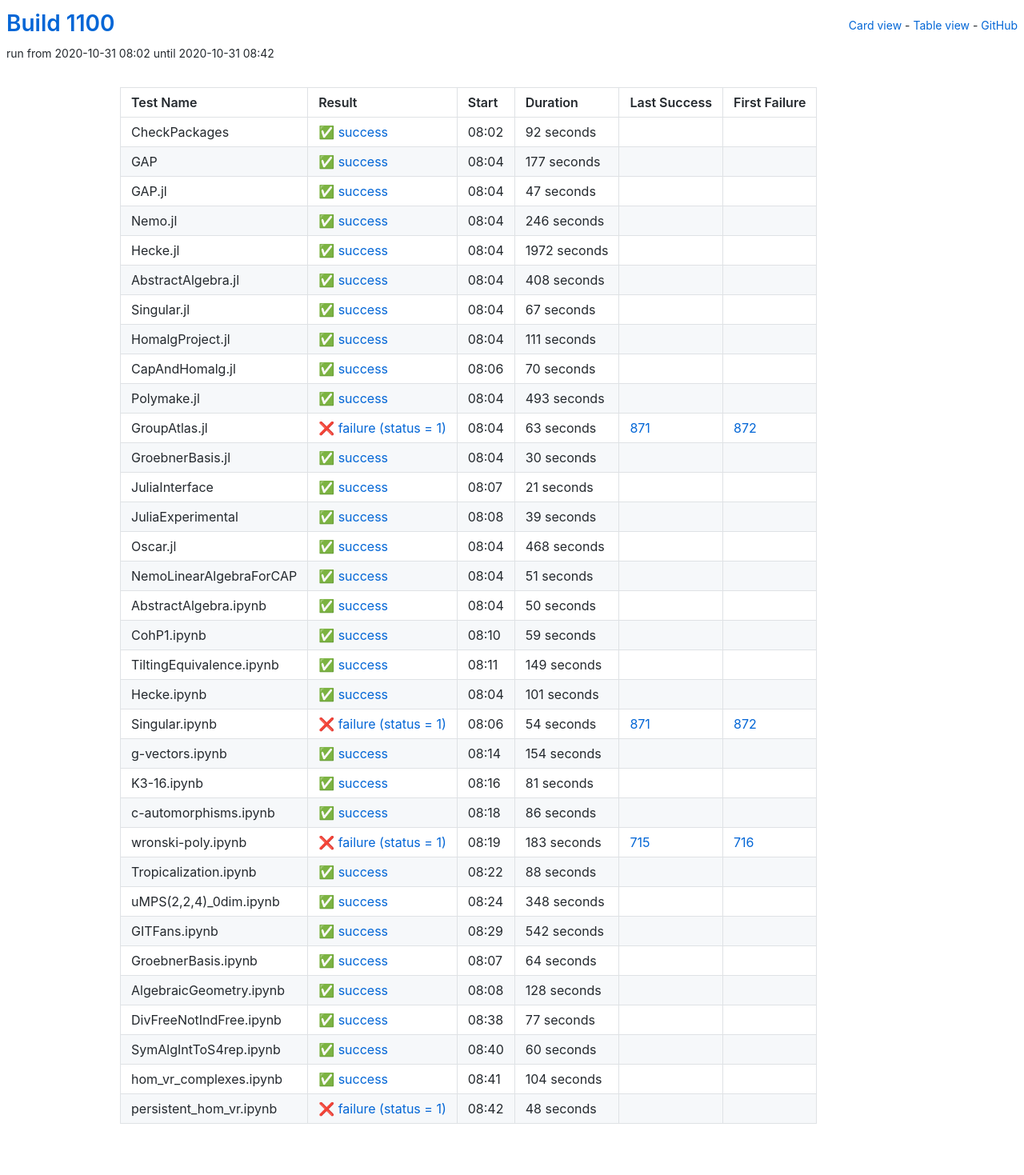
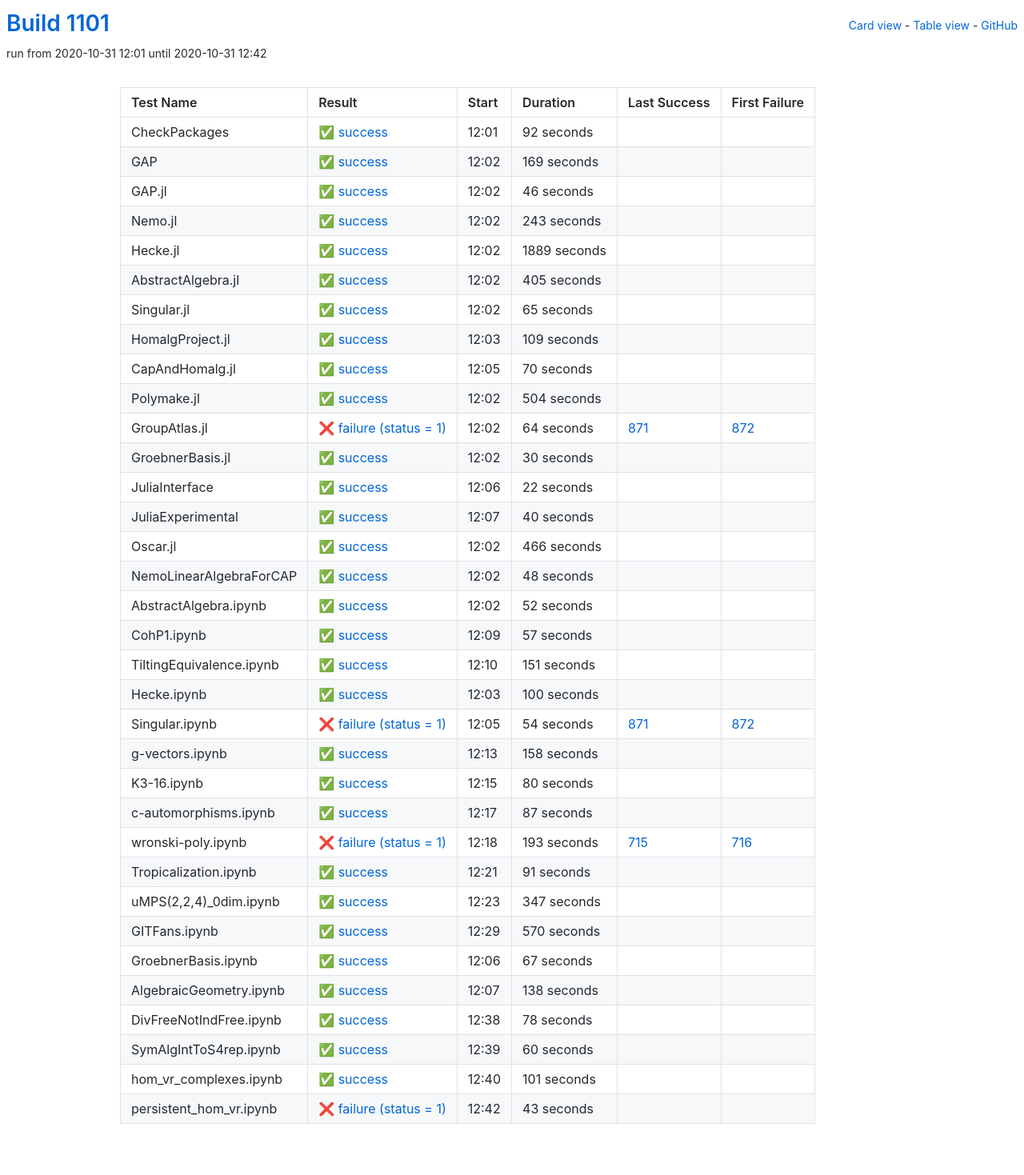
Before and after one commit to oscar-system/oscar-ci-status-stable, a Jekyll site: the page built from table.html, in a window 1280 px wide. Shown: the whole page at 80% size. Built offline with Jekyll 4.4.1, drawn with Linux system fonts in a browser that asks for light colours.

Commit message:
Build #1101

```diff
--- a/_data/ci.yml
+++ b/_data/ci.yml
@@ -1,6 +1,6 @@
 ---
-build: 1100
-build_url: https://oscarci.mathematik.uni-kl.de/job/oscar-stable/1100/
+build: 1101
+build_url: https://oscarci.mathematik.uni-kl.de/job/oscar-stable/1101/
 job: oscar-stable
 organization: oscar-system
 repo: oscar-ci-status-stable
@@ -8,8 +8,8 @@ repourl: https://github.com/oscar-system/oscar-ci-status-stable
 tests:
 - name: CheckPackages
   id: checkpackages
-  log: https://oscarci.mathematik.uni-kl.de/job/oscar-stable/1100/artifact/logs/build-1100/CheckPackages.log
-  start: 2020-10-31 08:02
+  log: https://oscarci.mathematik.uni-kl.de/job/oscar-stable/1101/artifact/logs/build-1101/CheckPackages.log
+  start: 2020-10-31 12:01
   success: true
   exitcode: 0
   status: success
@@ -20,92 +20,92 @@ tests:
   first_failure_url:
 - name: GAP
   id: gap
-  log: https://oscarci.mathematik.uni-kl.de/job/oscar-stable/1100/artifact/logs/build-1100/GAP.log
-  start: 2020-10-31 08:04
+  log: https://oscarci.mathematik.uni-kl.de/job/oscar-stable/1101/artifact/logs/build-1101/GAP.log
+  start: 2020-10-31 12:02
   success: true
   exitcode: 0
   status: success
-  duration: 177
+  duration: 169
   last_success: false
   last_success_url:
   first_failure: false
   first_failure_url:
 - name: GAP.jl
   id: gap-jl
-  log: https://oscarci.mathematik.uni-kl.de/job/oscar-stable/1100/artifact/logs/build-1100/GAP.jl.log
-  start: 2020-10-31 08:04
+  log: https://oscarci.mathematik.uni-kl.de/job/oscar-stable/1101/artifact/logs/build-1101/GAP.jl.log
+  start: 2020-10-31 12:02
   success: true
   exitcode: 0
   status: success
-  duration: 47
+  duration: 46
   last_success: false
   last_success_url:
   first_failure: false
   first_failure_url:
 - name: Nemo.jl
   id: nemo-jl
-  log: https://oscarci.mathematik.uni-kl.de/job/oscar-stable/1100/artifact/logs/build-1100/Nemo.jl.log
-  start: 2020-10-31 08:04
+  log: https://oscarci.mathematik.uni-kl.de/job/oscar-stable/1101/artifact/logs/build-1101/Nemo.jl.log
+  start: 2020-10-31 12:02
   success: true
   exitcode: 0
   status: success
-  duration: 246
+  duration: 243
   last_success: false
   last_success_url:
   first_failure: false
   first_failure_url:
 - name: Hecke.jl
   id: hecke-jl
-  log: https://oscarci.mathematik.uni-kl.de/job/oscar-stable/1100/artifact/logs/build-1100/Hecke.jl.log
-  start: 2020-10-31 08:04
+  log: https://oscarci.mathematik.uni-kl.de/job/oscar-stable/1101/artifact/logs/build-1101/Hecke.jl.log
+  start: 2020-10-31 12:02
   success: true
   exitcode: 0
   status: success
-  duration: 1972
+  duration: 1889
   last_success: false
   last_success_url:
   first_failure: false
   first_failure_url:
 - name: AbstractAlgebra.jl
   id: abstractalgebra-jl
-  log: https://oscarci.mathematik.uni-kl.de/job/oscar-stable/1100/artifact/logs/build-1100/AbstractAlgebra.jl.log
-  start: 2020-10-31 08:04
+  log: https://oscarci.mathematik.uni-kl.de/job/oscar-stable/1101/artifact/logs/build-1101/AbstractAlgebra.jl.log
+  start: 2020-10-31 12:02
   success: true
   exitcode: 0
   status: success
-  duration: 408
+  duration: 405
   last_success: false
   last_success_url:
   first_failure: false
   first_failure_url:
 - name: Singular.jl
   id: singular-jl
-  log: https://oscarci.mathematik.uni-kl.de/job/oscar-stable/1100/artifact/logs/build-1100/Singular.jl.log
-  start: 2020-10-31 08:04
+  log: https://oscarci.mathematik.uni-kl.de/job/oscar-stable/1101/artifact/logs/build-1101/Singular.jl.log
+  start: 2020-10-31 12:02
   success: true
   exitcode: 0
   status: success
-  duration: 67
+  duration: 65
   last_success: false
   last_success_url:
   first_failure: false
   first_failure_url:
 - name: HomalgProject.jl
   id: homalgproject-jl
-  log: https://oscarci.mathematik.uni-kl.de/job/oscar-stable/1100/artifact/logs/build-1100/HomalgProject.jl.log
-  start: 2020-10-31 08:04
+  log: https://oscarci.mathematik.uni-kl.de/job/oscar-stable/1101/artifact/logs/build-1101/HomalgProject.jl.log
+  start: 2020-10-31 12:03
   success: true
   exitcode: 0
   status: success
-  duration: 111
+  duration: 109
   last_success: false
   last_success_url:
   first_failure: false
   first_failure_url:
 - name: CapAndHomalg.jl
   id: capandhomalg-jl
-  log: https://oscarci.mathematik.uni-kl.de/job/oscar-stable/1100/artifact/logs/build-1100/CapAndHomalg.jl.log
-  start: 2020-10-31 08:06
+  log: https://oscarci.mathematik.uni-kl.de/job/oscar-stable/1101/artifact/logs/build-1101/CapAndHomalg.jl.log
+  start: 2020-10-31 12:05
   success: true
   exitcode: 0
   status: success
@@ -116,32 +116,32 @@ tests:
   first_failure_url:
 - name: Polymake.jl
   id: polymake-jl
-  log: https://oscarci.mathematik.uni-kl.de/job/oscar-stable/1100/artifact/logs/build-1100/Polymake.jl.log
-  start: 2020-10-31 08:04
+  log: https://oscarci.mathematik.uni-kl.de/job/oscar-stable/1101/artifact/logs/build-1101/Polymake.jl.log
+  start: 2020-10-31 12:02
   success: true
   exitcode: 0
   status: success
-  duration: 493
+  duration: 504
   last_success: false
   last_success_url:
   first_failure: false
   first_failure_url:
 - name: GroupAtlas.jl
   id: groupatlas-jl
-  log: https://oscarci.mathematik.uni-kl.de/job/oscar-stable/1100/artifact/logs/build-1100/GroupAtlas.jl.log
-  start: 2020-10-31 08:04
+  log: https://oscarci.mathematik.uni-kl.de/job/oscar-stable/1101/artifact/logs/build-1101/GroupAtlas.jl.log
+  start: 2020-10-31 12:02
   success: false
   exitcode: 1
   status: failure
-  duration: 63
+  duration: 64
   last_success: 871
   last_success_url: https://oscarci.mathematik.uni-kl.de/job/oscar-stable/871/
   first_failure: 872
   first_failure_url: https://oscarci.mathematik.uni-kl.de/job/oscar-stable/872/
 - name: GroebnerBasis.jl
   id: groebnerbasis-jl
-  log: https://oscarci.mathematik.uni-kl.de/job/oscar-stable/1100/artifact/logs/build-1100/GroebnerBasis.jl.log
-  start: 2020-10-31 08:04
+  log: https://oscarci.mathematik.uni-kl.de/job/oscar-stable/1101/artifact/logs/build-1101/GroebnerBasis.jl.log
+  start: 2020-10-31 12:02
   success: true
   exitcode: 0
   status: success
@@ -152,104 +152,104 @@ tests:
   first_failure_url:
 - name: JuliaInterface
   id: juliainterface
-  log: https://oscarci.mathematik.uni-kl.de/job/oscar-stable/1100/artifact/logs/build-1100/JuliaInterface.log
-  start: 2020-10-31 08:07
+  log: https://oscarci.mathematik.uni-kl.de/job/oscar-stable/1101/artifact/logs/build-1101/JuliaInterface.log
+  start: 2020-10-31 12:06
   success: true
   exitcode: 0
   status: success
-  duration: 21
+  duration: 22
   last_success: false
   last_success_url:
   first_failure: false
   first_failure_url:
 - name: JuliaExperimental
   id: juliaexperimental
-  log: https://oscarci.mathematik.uni-kl.de/job/oscar-stable/1100/artifact/logs/build-1100/JuliaExperimental.log
-  start: 2020-10-31 08:08
+  log: https://oscarci.mathematik.uni-kl.de/job/oscar-stable/1101/artifact/logs/build-1101/JuliaExperimental.log
+  start: 2020-10-31 12:07
   success: true
   exitcode: 0
   status: success
-  duration: 39
+  duration: 40
   last_success: false
   last_success_url:
   first_failure: false
   first_failure_url:
 - name: Oscar.jl
   id: oscar-jl
-  log: https://oscarci.mathematik.uni-kl.de/job/oscar-stable/1100/artifact/logs/build-1100/Oscar.jl.log
-  start: 2020-10-31 08:04
+  log: https://oscarci.mathematik.uni-kl.de/job/oscar-stable/1101/artifact/logs/build-1101/Oscar.jl.log
+  start: 2020-10-31 12:02
   success: true
   exitcode: 0
   status: success
-  duration: 468
+  duration: 466
   last_success: false
   last_success_url:
   first_failure: false
   first_failure_url:
 - name: NemoLinearAlgebraForCAP
   id: nemolinearalgebraforcap
-  log: https://oscarci.mathematik.uni-kl.de/job/oscar-stable/1100/artifact/logs/build-1100/NemoLinearAlgebraForCAP.log
-  start: 2020-10-31 08:04
+  log: https://oscarci.mathematik.uni-kl.de/job/oscar-stable/1101/artifact/logs/build-1101/NemoLinearAlgebraForCAP.log
+  start: 2020-10-31 12:02
   success: true
   exitcode: 0
   status: success
-  duration: 51
+  duration: 48
   last_success: false
   last_success_url:
   first_failure: false
   first_failure_url:
 - name: AbstractAlgebra.ipynb
   id: abstractalgebra-ipynb
-  log: https://oscarci.mathematik.uni-kl.de/job/oscar-stable/1100/artifact/logs/build-1100/AbstractAlgebra.ipynb.log
-  start: 2020-10-31 08:04
+  log: https://oscarci.mathematik.uni-kl.de/job/oscar-stable/1101/artifact/logs/build-1101/AbstractAlgebra.ipynb.log
+  start: 2020-10-31 12:02
   success: true
   exitcode: 0
   status: success
-  duration: 50
+  duration: 52
   last_success: false
   last_success_url:
   first_failure: false
   first_failure_url:
 - name: CohP1.ipynb
   id: cohp1-ipynb
-  log: https://oscarci.mathematik.uni-kl.de/job/oscar-stable/1100/artifact/logs/build-1100/CohP1.ipynb.log
-  start: 2020-10-31 08:10
+  log: https://oscarci.mathematik.uni-kl.de/job/oscar-stable/1101/artifact/logs/build-1101/CohP1.ipynb.log
+  start: 2020-10-31 12:09
   success: true
   exitcode: 0
   status: success
-  duration: 59
+  duration: 57
   last_success: false
   last_success_url:
   first_failure: false
   first_failure_url:
 - name: TiltingEquivalence.ipynb
   id: tiltingequivalence-ipynb
-  log: https://oscarci.mathematik.uni-kl.de/job/oscar-stable/1100/artifact/logs/build-1100/TiltingEquivalence.ipynb.log
-  start: 2020-10-31 08:11
+  log: https://oscarci.mathematik.uni-kl.de/job/oscar-stable/1101/artifact/logs/build-1101/TiltingEquivalence.ipynb.log
+  start: 2020-10-31 12:10
   success: true
   exitcode: 0
   status: success
-  duration: 149
+  duration: 151
   last_success: false
   last_success_url:
   first_failure: false
   first_failure_url:
 - name: Hecke.ipynb
   id: hecke-ipynb
-  log: https://oscarci.mathematik.uni-kl.de/job/oscar-stable/1100/artifact/logs/build-1100/Hecke.ipynb.log
-  start: 2020-10-31 08:04
+  log: https://oscarci.mathematik.uni-kl.de/job/oscar-stable/1101/artifact/logs/build-1101/Hecke.ipynb.log
+  start: 2020-10-31 12:03
   success: true
   exitcode: 0
   status: success
-  duration: 101
+  duration: 100
   last_success: false
   last_success_url:
   first_failure: false
   first_failure_url:
 - name: Singular.ipynb
   id: singular-ipynb
-  log: https://oscarci.mathematik.uni-kl.de/job/oscar-stable/1100/artifact/logs/build-1100/Singular.ipynb.log
-  start: 2020-10-31 08:06
+  log: https://oscarci.mathematik.uni-kl.de/job/oscar-stable/1101/artifact/logs/build-1101/Singular.ipynb.log
+  start: 2020-10-31 12:05
   success: false
   exitcode: 1
   status: failure
@@ -260,128 +260,128 @@ tests:
   first_failure_url: https://oscarci.mathematik.uni-kl.de/job/oscar-stable/872/
 - name: g-vectors.ipynb
   id: g-vectors-ipynb
-  log: https://oscarci.mathematik.uni-kl.de/job/oscar-stable/1100/artifact/logs/build-1100/g-vectors.ipynb.log
-  start: 2020-10-31 08:14
+  log: https://oscarci.mathematik.uni-kl.de/job/oscar-stable/1101/artifact/logs/build-1101/g-vectors.ipynb.log
+  start: 2020-10-31 12:13
   success: true
   exitcode: 0
   status: success
-  duration: 154
+  duration: 158
   last_success: false
   last_success_url:
   first_failure: false
   first_failure_url:
 - name: K3-16.ipynb
   id: k3-16-ipynb
-  log: https://oscarci.mathematik.uni-kl.de/job/oscar-stable/1100/artifact/logs/build-1100/K3-16.ipynb.log
-  start: 2020-10-31 08:16
+  log: https://oscarci.mathematik.uni-kl.de/job/oscar-stable/1101/artifact/logs/build-1101/K3-16.ipynb.log
+  start: 2020-10-31 12:15
   success: true
   exitcode: 0
   status: success
-  duration: 81
+  duration: 80
   last_success: false
   last_success_url:
   first_failure: false
   first_failure_url:
 - name: c-automorphisms.ipynb
   id: c-automorphisms-ipynb
-  log: https://oscarci.mathematik.uni-kl.de/job/oscar-stable/1100/artifact/logs/build-1100/c-automorphisms.ipynb.log
-  start: 2020-10-31 08:18
+  log: https://oscarci.mathematik.uni-kl.de/job/oscar-stable/1101/artifact/logs/build-1101/c-automorphisms.ipynb.log
+  start: 2020-10-31 12:17
   success: true
   exitcode: 0
   status: success
-  duration: 86
+  duration: 87
   last_success: false
   last_success_url:
   first_failure: false
   first_failure_url:
 - name: wronski-poly.ipynb
   id: wronski-poly-ipynb
-  log: https://oscarci.mathematik.uni-kl.de/job/oscar-stable/1100/artifact/logs/build-1100/wronski-poly.ipynb.log
-  start: 2020-10-31 08:19
+  log: https://oscarci.mathematik.uni-kl.de/job/oscar-stable/1101/artifact/logs/build-1101/wronski-poly.ipynb.log
+  start: 2020-10-31 12:18
   success: false
   exitcode: 1
   status: failure
-  duration: 183
+  duration: 193
   last_success: 715
   last_success_url: https://oscarci.mathematik.uni-kl.de/job/oscar-stable/715/
   first_failure: 716
   first_failure_url: https://oscarci.mathematik.uni-kl.de/job/oscar-stable/716/
 - name: Tropicalization.ipynb
   id: tropicalization-ipynb
-  log: https://oscarci.mathematik.uni-kl.de/job/oscar-stable/1100/artifact/logs/build-1100/Tropicalization.ipynb.log
-  start: 2020-10-31 08:22
+  log: https://oscarci.mathematik.uni-kl.de/job/oscar-stable/1101/artifact/logs/build-1101/Tropicalization.ipynb.log
+  start: 2020-10-31 12:21
   success: true
   exitcode: 0
   status: success
-  duration: 88
+  duration: 91
   last_success: false
   last_success_url:
   first_failure: false
   first_failure_url:
 - name: uMPS(2,2,4)_0dim.ipynb
   id: umps-2-2-4-0dim-ipynb
-  log: https://oscarci.mathematik.uni-kl.de/job/oscar-stable/1100/artifact/logs/build-1100/uMPS-2-2-4-_0dim.ipynb.log
-  start: 2020-10-31 08:24
+  log: https://oscarci.mathematik.uni-kl.de/job/oscar-stable/1101/artifact/logs/build-1101/uMPS-2-2-4-_0dim.ipynb.log
+  start: 2020-10-31 12:23
   success: true
   exitcode: 0
   status: success
-  duration: 348
+  duration: 347
   last_success: false
   last_success_url:
   first_failure: false
   first_failure_url:
 - name: GITFans.ipynb
   id: gitfans-ipynb
-  log: https://oscarci.mathematik.uni-kl.de/job/oscar-stable/1100/artifact/logs/build-1100/GITFans.ipynb.log
-  start: 2020-10-31 08:29
+  log: https://oscarci.mathematik.uni-kl.de/job/oscar-stable/1101/artifact/logs/build-1101/GITFans.ipynb.log
+  start: 2020-10-31 12:29
   success: true
   exitcode: 0
   status: success
-  duration: 542
+  duration: 570
   last_success: false
   last_success_url:
   first_failure: false
   first_failure_url:
 - name: GroebnerBasis.ipynb
   id: groebnerbasis-ipynb
-  log: https://oscarci.mathematik.uni-kl.de/job/oscar-stable/1100/artifact/logs/build-1100/GroebnerBasis.ipynb.log
-  start: 2020-10-31 08:07
+  log: https://oscarci.mathematik.uni-kl.de/job/oscar-stable/1101/artifact/logs/build-1101/GroebnerBasis.ipynb.log
+  start: 2020-10-31 12:06
   success: true
   exitcode: 0
   status: success
-  duration: 64
+  duration: 67
   last_success: false
   last_success_url:
   first_failure: false
   first_failure_url:
 - name: AlgebraicGeometry.ipynb
   id: algebraicgeometry-ipynb
-  log: https://oscarci.mathematik.uni-kl.de/job/oscar-stable/1100/artifact/logs/build-1100/AlgebraicGeometry.ipynb.log
-  start: 2020-10-31 08:08
+  log: https://oscarci.mathematik.uni-kl.de/job/oscar-stable/1101/artifact/logs/build-1101/AlgebraicGeometry.ipynb.log
+  start: 2020-10-31 12:07
   success: true
   exitcode: 0
   status: success
-  duration: 128
+  duration: 138
   last_success: false
   last_success_url:
   first_failure: false
   first_failure_url:
 - name: DivFreeNotIndFree.ipynb
   id: divfreenotindfree-ipynb
-  log: https://oscarci.mathematik.uni-kl.de/job/oscar-stable/1100/artifact/logs/build-1100/DivFreeNotIndFree.ipynb.log
-  start: 2020-10-31 08:38
+  log: https://oscarci.mathematik.uni-kl.de/job/oscar-stable/1101/artifact/logs/build-1101/DivFreeNotIndFree.ipynb.log
+  start: 2020-10-31 12:38
   success: true
   exitcode: 0
   status: success
-  duration: 77
+  duration: 78
   last_success: false
   last_success_url:
   first_failure: false
   first_failure_url:
 - name: SymAlgIntToS4rep.ipynb
   id: symalginttos4rep-ipynb
-  log: https://oscarci.mathematik.uni-kl.de/job/oscar-stable/1100/artifact/logs/build-1100/SymAlgIntToS4rep.ipynb.log
-  start: 2020-10-31 08:40
+  log: https://oscarci.mathematik.uni-kl.de/job/oscar-stable/1101/artifact/logs/build-1101/SymAlgIntToS4rep.ipynb.log
+  start: 2020-10-31 12:39
   success: true
   exitcode: 0
   status: success
@@ -392,24 +392,24 @@ tests:
   first_failure_url:
 - name: hom_vr_complexes.ipynb
   id: hom-vr-complexes-ipynb
-  log: https://oscarci.mathematik.uni-kl.de/job/oscar-stable/1100/artifact/logs/build-1100/hom_vr_complexes.ipynb.log
-  start: 2020-10-31 08:41
+  log: https://oscarci.mathematik.uni-kl.de/job/oscar-stable/1101/artifact/logs/build-1101/hom_vr_complexes.ipynb.log
+  start: 2020-10-31 12:40
   success: true
   exitcode: 0
   status: success
-  duration: 104
+  duration: 101
   last_success: false
   last_success_url:
   first_failure: false
   first_failure_url:
 - name: persistent_hom_vr.ipynb
   id: persistent-hom-vr-ipynb
-  log: https://oscarci.mathematik.uni-kl.de/job/oscar-stable/1100/artifact/logs/build-1100/persistent_hom_vr.ipynb.log
-  start: 2020-10-31 08:42
+  log: https://oscarci.mathematik.uni-kl.de/job/oscar-stable/1101/artifact/logs/build-1101/persistent_hom_vr.ipynb.log
+  start: 2020-10-31 12:42
   success: false
   exitcode: 1
   status: failure
-  duration: 48
+  duration: 43
   last_success: false
   last_success_url:
   first_failure: false
```
Also changed, not shown: README.md.
